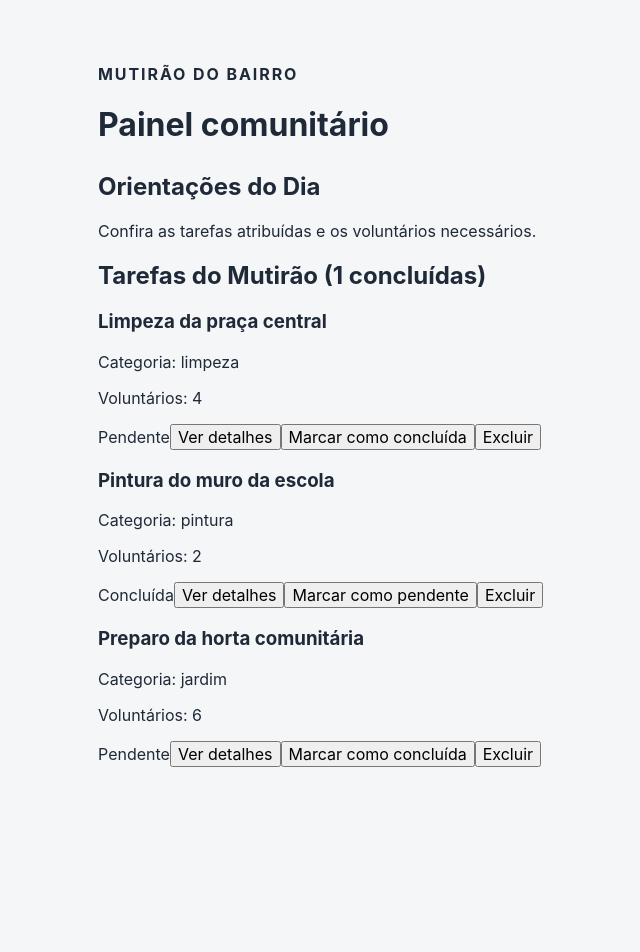
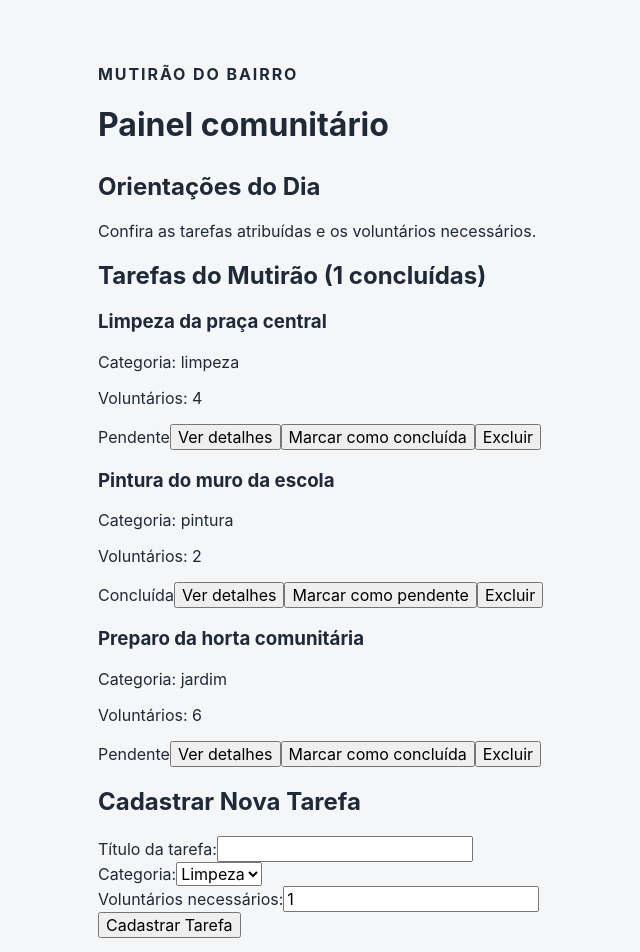
Before and after one commit to amandaestudanteufrr-lgtm/mutirao-do-bairro, a React (Vite) app: page / in a window 1280 px wide. Shown: the top 952 px of the page, without its empty margins (92-732 px from the left). Before the commit the page ends 815 px from the top, so only its background shows below. Built offline with nearby package versions, Linux system fonts and the light colour scheme.

Commit message:
feat: implementa formulario controlado e validacao (E5)

```diff
--- a/src/App.jsx
+++ b/src/App.jsx
@@ -3,6 +3,7 @@ import "./App.css";
 import Painel from "./components/Painel";
 import ListaTarefas from "./components/ListaTarefas";
 import { tarefasIniciais } from "./data/tarefas";
+import FormularioTarefa from "./components/FormularioTarefa";
 
 export default function App() {
   const [tarefas, setTarefas] = useState(tarefasIniciais);
@@ -14,7 +15,9 @@ export default function App() {
       tarefas.map((t) => (t.id === id ? { ...t, concluida: !t.concluida } : t))
     );
   }
-
+  function handleAdicionarTarefa(novaTarefa) {
+    setTarefas([...tarefas, novaTarefa]);
+  }
   function handleDelete(id) {
     setTarefas(tarefas.filter((t) => t.id !== id));
   }
@@ -44,6 +47,9 @@ export default function App() {
           onDelete={handleDelete}
         />
       </Painel>
+      <Painel title="Cadastrar Nova Tarefa">
+        <FormularioTarefa onAdicionarTarefa={handleAdicionarTarefa} />
+      </Painel>
     </main>
   );
 }
--- /dev/null
+++ b/src/components/FormularioTarefa.jsx
@@ -0,0 +1,77 @@
+import { useState } from "react";
+
+export default function FormularioTarefa({ onAdicionarTarefa }) {
+  const [titulo, setTitulo] = useState("");
+  const [categoria, setCategoria] = useState("limpeza");
+  const [voluntarios, setVoluntarios] = useState(1);
+  const [erro, setErro] = useState("");
+
+  function handleSubmit(e) {
+    e.preventDefault();
+
+    if (titulo.trim().length < 3) {
+      setErro("O título deve ter pelo menos 3 caracteres.");
+      return;
+    }
+
+    if (Number(voluntarios) <= 0) {
+      setErro("A quantidade de voluntários deve ser maior que 0.");
+      return;
+    }
+
+    onAdicionarTarefa({
+      id: crypto.randomUUID(),
+      titulo: titulo.trim(),
+      categoria,
+      voluntarios: Number(voluntarios),
+      concluida: false,
+    });
+
+    setTitulo("");
+    setCategoria("limpeza");
+    setVoluntarios(1);
+    setErro("");
+  }
+
+  return (
+    <form onSubmit={handleSubmit} className="formulario-tarefa">
+      {erro && <p style={{ color: "red" }}>{erro}</p>}
+
+      <div>
+        <label htmlFor="titulo">Título da tarefa:</label>
+        <input
+          id="titulo"
+          type="text"
+          value={titulo}
+          onChange={(e) => setTitulo(e.target.value)}
+        />
+      </div>
+
+      <div>
+        <label htmlFor="categoria">Categoria:</label>
+        <select
+          id="categoria"
+          value={categoria}
+          onChange={(e) => setCategoria(e.target.value)}
+        >
+          <option value="limpeza">Limpeza</option>
+          <option value="pintura">Pintura</option>
+          <option value="jardim">Jardim</option>
+        </select>
+      </div>
+
+      <div>
+        <label htmlFor="voluntarios">Voluntários necessários:</label>
+        <input
+          id="voluntarios"
+          type="number"
+          min="1"
+          value={voluntarios}
+          onChange={(e) => setVoluntarios(e.target.value)}
+        />
+      </div>
+
+      <button type="submit">Cadastrar Tarefa</button>
+    </form>
+  );
+}
```
